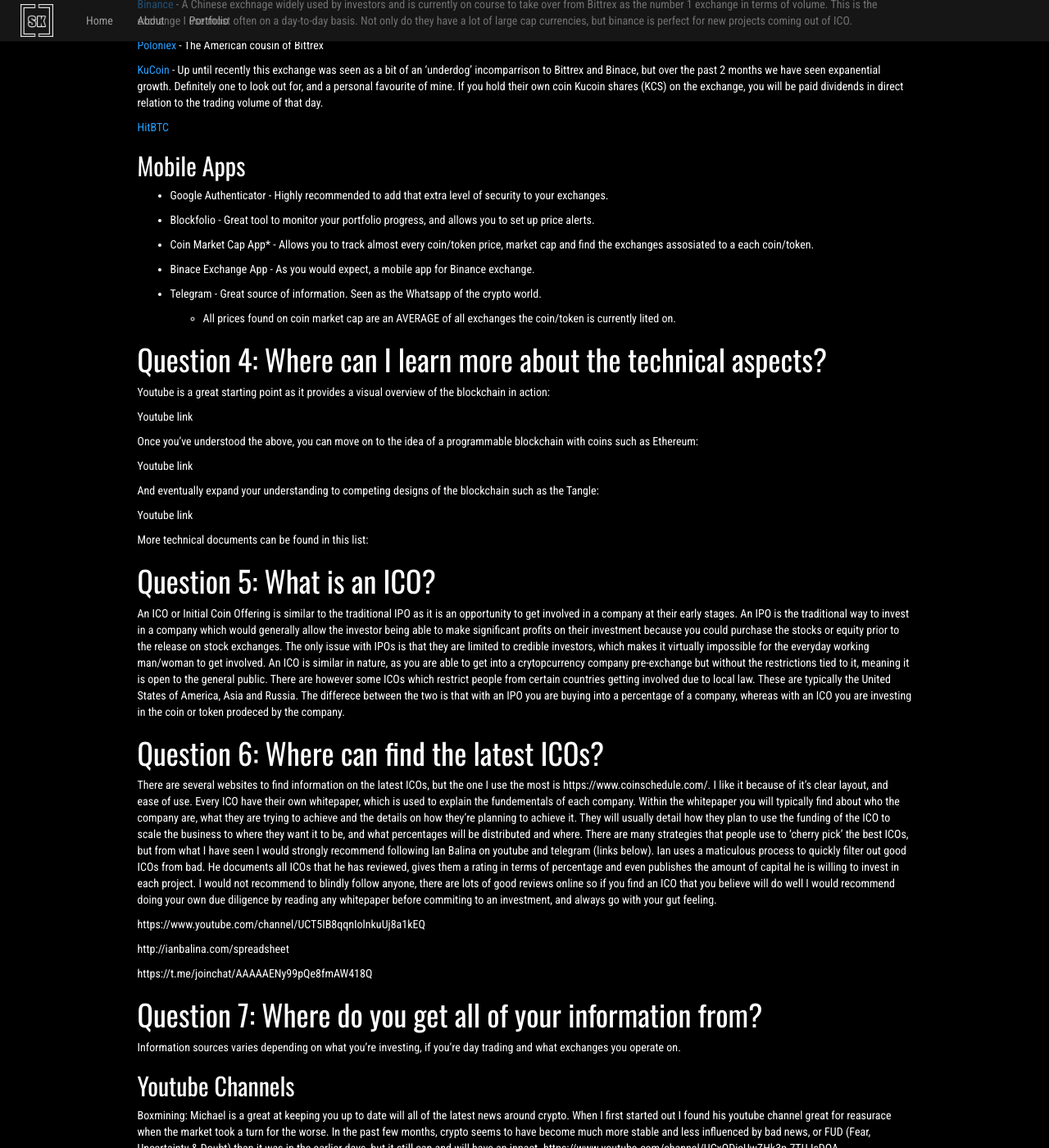
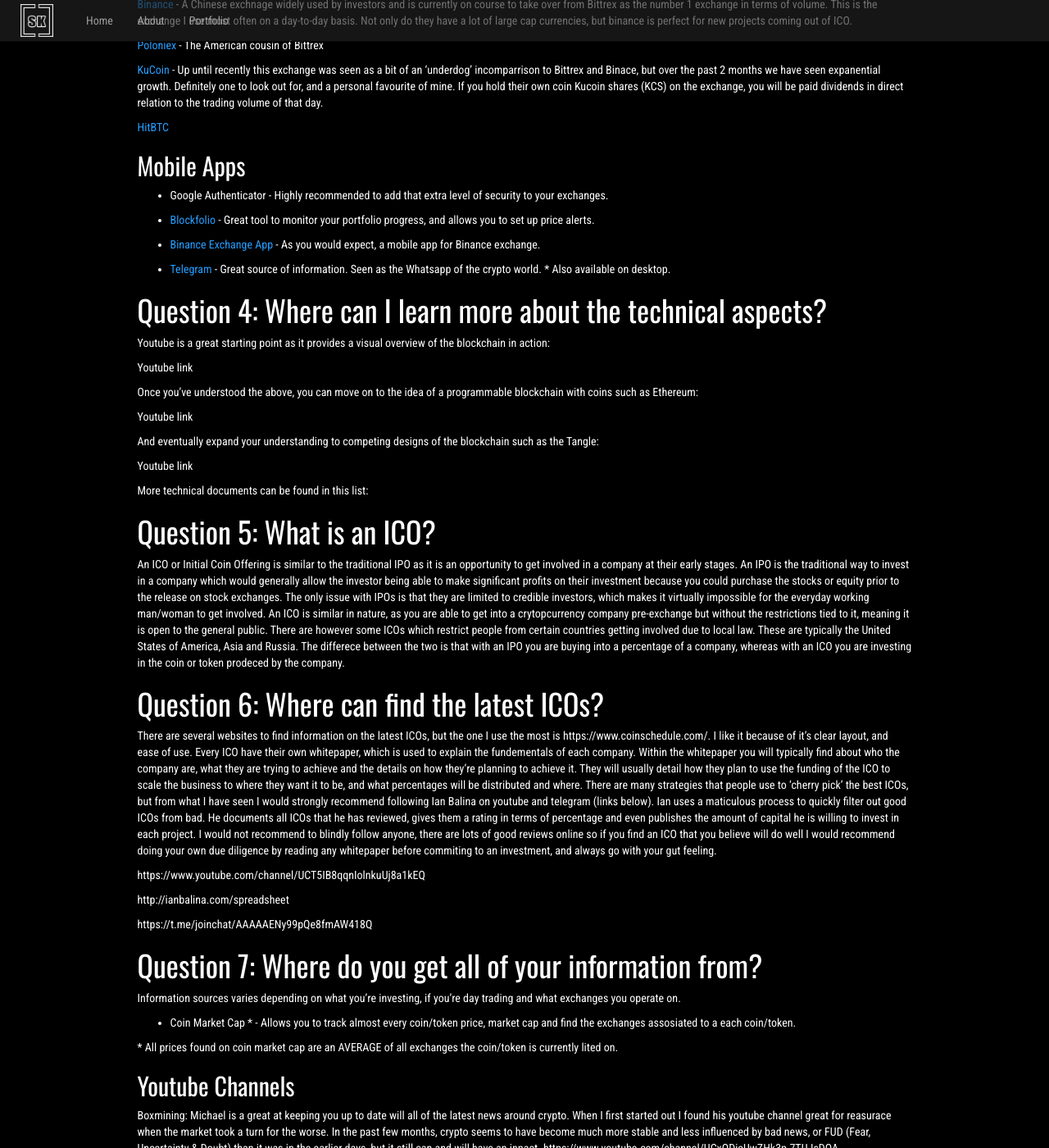
Before and after one commit to stevenkissack/stevokk.github.io, a Jekyll site: the page built from _pages/crypto-resources.md, in a window 1280 px wide and 1400 px high, scrolled down 1513 px. Shown: the whole window at 82% size. Built offline with Jekyll 4.4.1, drawn with Linux system fonts in a browser that asks for light colours; some of the changed lines change nothing that is shown.

Commit message:
add mobile app links

```diff
--- a/_pages/crypto-resources.md
+++ b/_pages/crypto-resources.md
@@ -30,13 +30,9 @@
 
 [Bittylicious](https://www.bittylicious.com/){:target="_blank"}
 
-
 \*  - These have internal wallets which allow the customer to buy and store crypto currency on the website/mobile app.
 
-
-
 Second, you'll want to move these to either an exchange for trading, or to a wallet to hold them securely long term.
-
 
 
 [Bittrex](https://www.bittrex.com/){:target="_blank"} - The biggest exchange to date. You will find a lot of the large cap cryptocurrencies here such as XRP, NEO and OMG.
@@ -52,19 +48,17 @@
 
 [HitBTC](https://www.hitbtc.com/){:target="_blank"}
 
+
 ## Mobile Apps
 
 - Google Authenticator - Highly recommended to add that extra level of security to your exchanges.
 
-- Blockfolio           - Great tool to monitor your portfolio progress, and allows you to set up price alerts.
+- [Blockfolio](https://www.blockfolio.com/){:target="_blank"} - Great tool to monitor your portfolio progress, and allows you to set up price alerts.
 
-- Coin Market Cap App* - Allows you to track almost every coin/token price, market cap and find the exchanges assosiated to a each                                coin/token.
+- [Binance Exchange App](https://support.binance.com/hc/en-us/articles/115001507851-Binance-Android-iOS-APP-Release){:target="_blank"} - As you would expect, a mobile app for Binance exchange.
 
-- Binace Exchange App  - As you would expect, a mobile app for Binance exchange.
+- [Telegram](https://telegram.org/apps){:target="_blank"} - Great source of information. Seen as the Whatsapp of the crypto world. * Also available on desktop.
 
-- Telegram             - Great source of information. Seen as the Whatsapp of the crypto world.
-
-  * All prices found on coin market cap are an AVERAGE of all exchanges the coin/token is currently lited on.
 
 # Question 4: Where can I learn more about the technical aspects?
 
@@ -101,6 +95,11 @@
 # Question 7: Where do you get all of your information from?
 
 Information sources varies depending on what you're investing, if you're day trading and what exchanges you operate on.
+
+
+- Coin Market Cap * - Allows you to track almost every coin/token price, market cap and find the exchanges assosiated to a each                                coin/token.
+
+\* All prices found on coin market cap are an AVERAGE of all exchanges the coin/token is currently lited on.
 
 ## Youtube Channels
 
```
